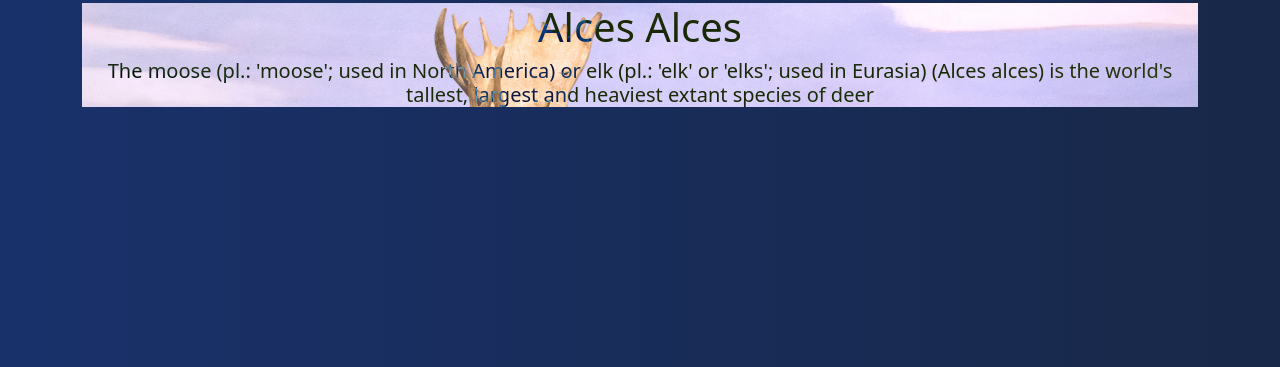
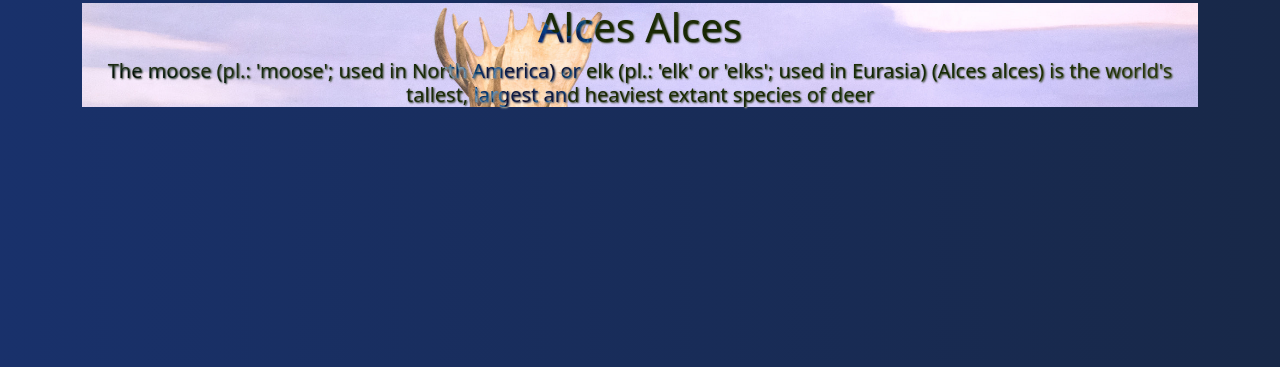
Before and after one commit to Minifauna/d71dp, a Flask app: page / in a window 1280 px wide. Shown: the part 53-420 px from the top of the page. Run offline with Flask 3, Linux system fonts and the light colour scheme; some libraries are stand-ins or nearby versions.

Commit message:
update h1,h5 text shadow

```diff
--- a/static/css/testing.css
+++ b/static/css/testing.css
@@ -5,7 +5,7 @@ body{
 h1, h5{
     text-align: center;
     text-justify: auto;
-    text-shadow: #19316b;
+    text-shadow: 1px 1px 2px aliceblue;
     color: aliceblue;
     mix-blend-mode: difference;
 }
```
